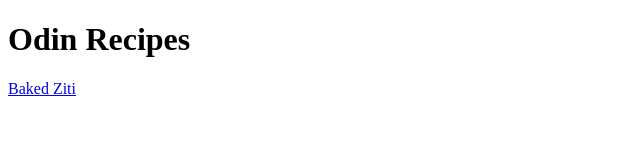
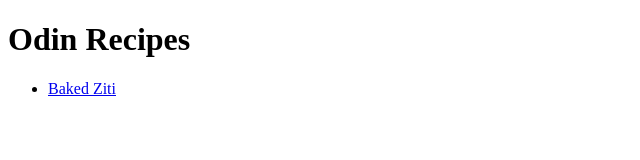
Before and after one commit to egpheel/odin-recipes, a plain HTML site: page index.html in a window 1280 px wide. Shown: the full height of the page, 0-640 px from the left. Drawn offline with Linux system fonts and the light colour scheme.

Commit message:
Changed index.html links to list
Changed index.html links to unordered list style

```diff
--- a/index.html
+++ b/index.html
@@ -6,6 +6,8 @@
 </head>
 <body>
     <h1>Odin Recipes</h1>
-    <a href="./recipes/baked-ziti.html">Baked Ziti</a>
+    <ul>
+        <li><a href="./recipes/baked-ziti.html">Baked Ziti</a></li>
+    </ul>
 </body>
 </html>
```
